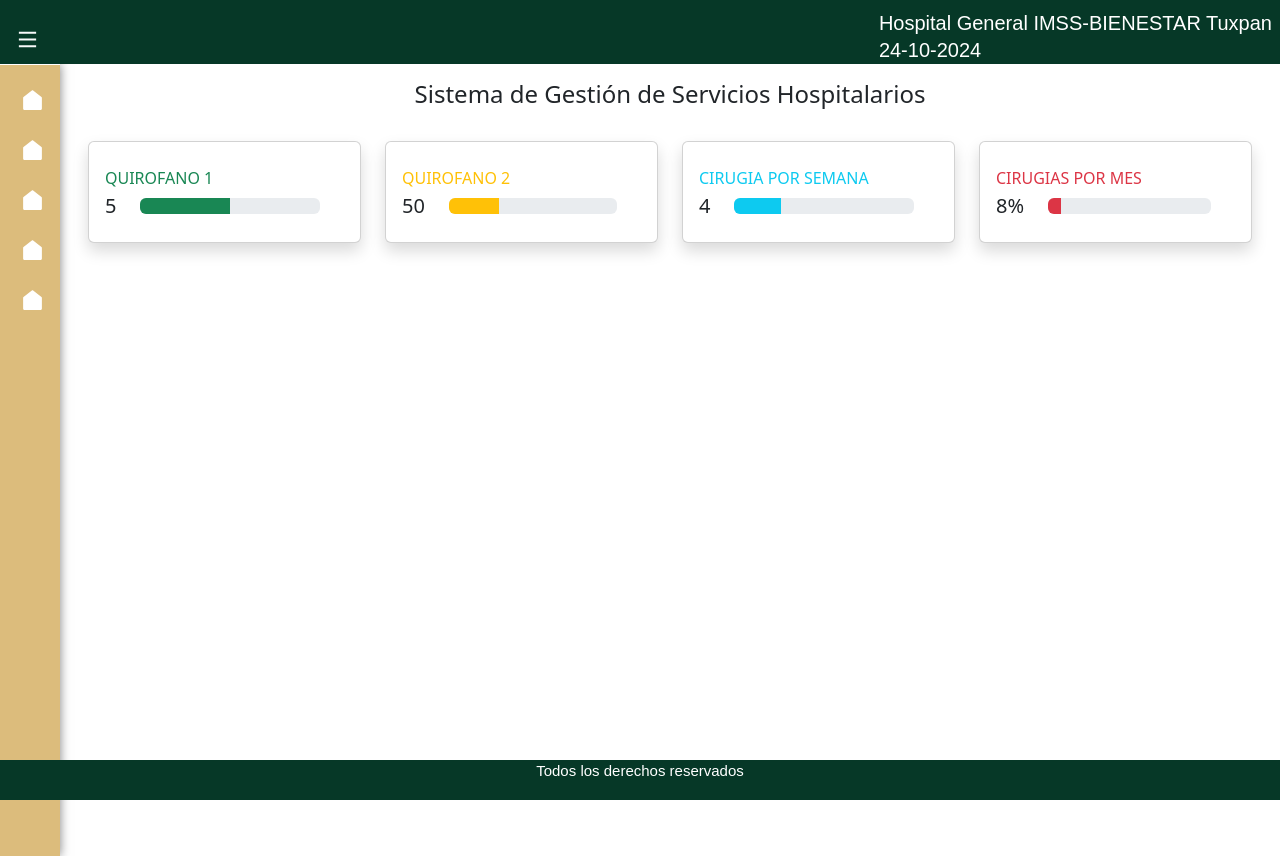
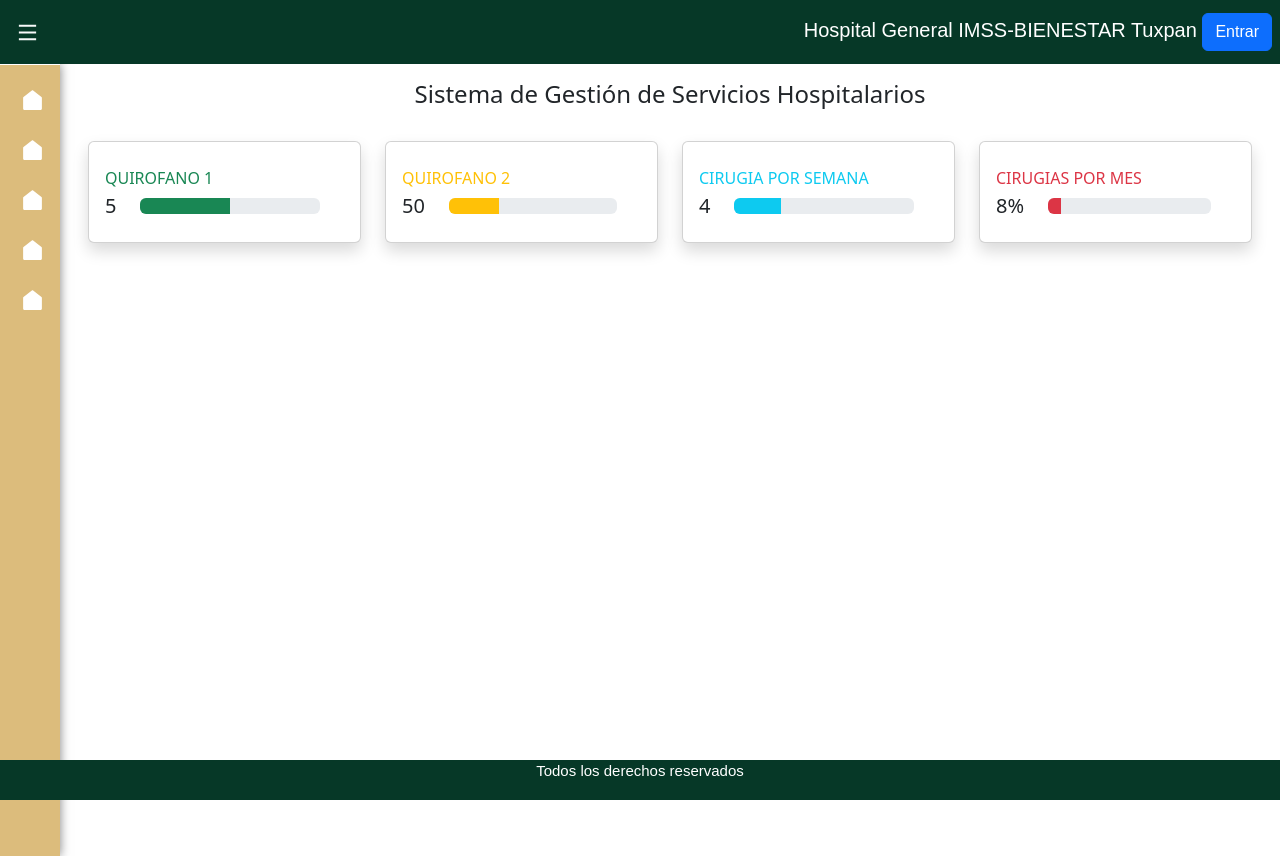
Before and after one commit to Adolfo2803/Proyecto-sishasm, an Angular app: page /dashboard in a window 1280 px wide. Built offline with nearby package versions, Linux system fonts and the light colour scheme.

Commit message:
Logro: Se Reconfigura el Header

```diff
--- a/src/app/shared/components/header/header.component.html
+++ b/src/app/shared/components/header/header.component.html
@@ -1,5 +1,6 @@
-<nav class="navbar  px-2" >
-    <div class="side-nav-button p-2 me-3   text-center text-light " (click)="SideNavToggle()">
+
+    <nav class="navbar  px-2 container-fluid" >
+        <div class="side-nav-button p-2 me-3   text-center text-light col-" (click)="SideNavToggle() ">
             <svg xmlns="http://www.w3.org/2000/svg" viewBox="0 0 24 24" width="23" height="23" fill="currentColor"><path fill="none" d="M0 0h24v24H0z"></path><path d="M3 4H21V6H3V4ZM3 11H21V13H3V11ZM3 18H21V20H3V18Z"></path></svg>
         </div>
 
@@ -10,11 +11,12 @@
     </form> -->
 
 
-<div>
+    <div class="col-11  titulo text-end">
+        Hospital General IMSS-BIENESTAR Tuxpan
 
 
-    <div class=" titulo">Hospital General IMSS-BIENESTAR Tuxpan </div>
-   <h4 class="titulo">{{currentDate| date:'dd-MM-YYYY' }}</h4>
+       <!-- <h4 class="titulo">{{currentDate| date:'dd-MM-YYYY' }}</h4>  -->
+        <button class="btn btn-primary">Entrar</button>
     </div>
 
 
```
Lines whose indentation alone changed are shown as unchanged.
